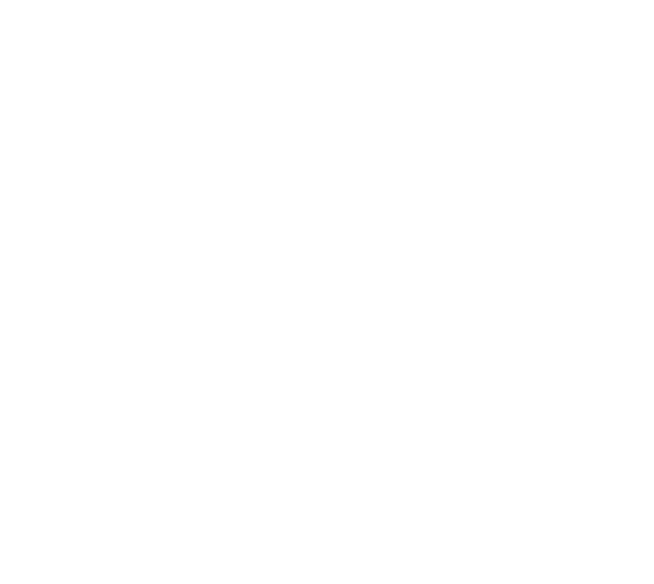
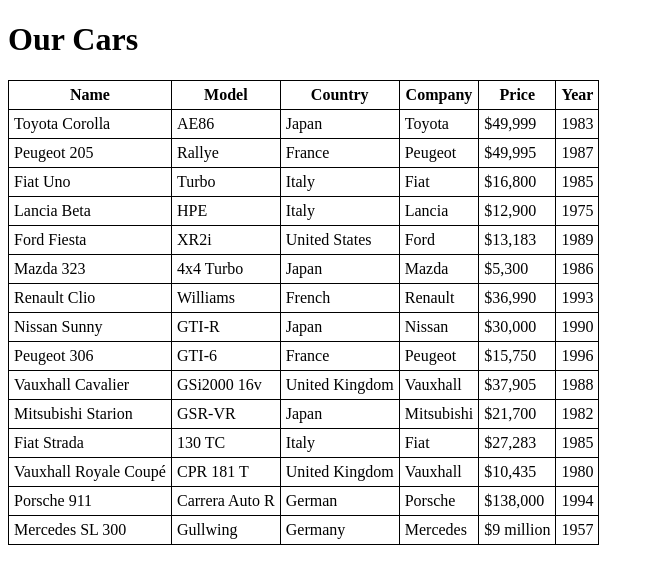
Before and after one commit to benwpsefton/XML, a plain HTML site: page AT2/project/index.html in a window 1280 px wide. Shown: the whole page, without its empty margins (0-654 px from the left). Drawn offline with Linux system fonts and the light colour scheme.

Commit message:
updated AT2

```diff
--- a/AT2/project/css/style.css
+++ b/AT2/project/css/style.css
@@ -0,0 +1,7 @@
+table, th, td {
+    border: 1px solid black;
+    border-collapse: collapse;
+}
+th, td {
+    padding: 5px;
+}
--- a/AT2/project/index.html
+++ b/AT2/project/index.html
@@ -4,8 +4,27 @@
     <meta charset="UTF-8">
     <meta name="viewport" content="width=device-width, initial-scale=1.0">
     <title>Classics</title>
+    <link rel="stylesheet" href="css/style.css">
 </head>
 <body>
+    <h1>Our Cars</h1>
 
+    <table id="carTable">
+        <thead>
+            <tr>
+                <th>Name</th>
+                <th>Model</th>
+                <th>Country</th>
+                <th>Company</th>
+                <th>Price</th>
+                <th>Year</th>
+            </tr>
+        </thead>
+        <tbody id="carTableBody">
+            <!-- XML data will be inserted here -->
+        </tbody>
+    </table>
 </body>
+
+<script src="resources/main2.js"></script>
 </html>
--- a/AT2/project/index.xml
+++ b/AT2/project/resources/classics.xml
@@ -1,7 +1,5 @@
 <?xml version="1.0" encoding="UTF-8"?>
-
 <classics xmlns:xsi="http://www.w3.org/2001/XMLSchema" xsi:noNamespaceSchemaLocation="resources/classics.xsd">
-
 	<car>
 		<name>Toyota Corolla</name>
 		<model>AE86</model>
@@ -10,7 +8,6 @@
 		<price>$49,999</price>
 		<year>1983</year>
 	</car>
-
 	<car>
 		<name>Peugeot 205</name>
 		<model>Rallye</model>
@@ -19,7 +16,6 @@
 		<price>$49,995</price>
 		<year>1987</year>
 	</car>
-
 	<car>
 		<name>Fiat Uno</name>
 		<model>Turbo</model>
@@ -28,7 +24,6 @@
 		<price>$16,800</price>
 		<year>1985</year>
 	</car>
-
 	<car>
 		<name>Lancia Beta</name>
 		<model>HPE</model>
@@ -37,7 +32,6 @@
 		<price>$12,900</price>
 		<year>1975</year>
 	</car>
-
 	<car>
 		<name>Ford Fiesta</name>
 		<model>XR2i</model>
@@ -46,7 +40,6 @@
 		<price>$13,183</price>
 		<year>1989</year>
 	</car>
-
 	<car>
 		<name>Mazda 323</name>
 		<model>4x4 Turbo</model>
@@ -55,7 +48,6 @@
 		<price>$5,300</price>
 		<year>1986</year>
 	</car>
-
 	<car>
 		<name>Renault Clio</name>
 		<model>Williams</model>
@@ -64,7 +56,6 @@
 		<price>$36,990</price>
 		<year>1993</year>
 	</car>
-
 	<car>
 		<name>Nissan Sunny</name>
 		<model>GTI-R</model>
@@ -73,7 +64,6 @@
 		<price>$30,000</price>
 		<year>1990</year>
 	</car>
-
 	<car>
 		<name>Peugeot 306</name>
 		<model>GTI-6</model>
@@ -82,7 +72,6 @@
 		<price>$15,750</price>
 		<year>1996</year>
 	</car>
-
 	<car>
 		<name>Vauxhall Cavalier</name>
 		<model>GSi2000 16v</model>
@@ -91,7 +80,6 @@
 		<price>$37,905</price>
 		<year>1988</year>
 	</car>
-
 	<car>
 		<name>Mitsubishi Starion</name>
 		<model>GSR-VR</model>
@@ -100,16 +88,14 @@
 		<price>$21,700</price>
 		<year>1982</year>
 	</car>
-
 	<car>
 		<name>Fiat Strada</name>
 		<model>130 TC</model>
 		<country>Italy</country>
 		<company>Fiat</company>
-		<price>$30</price>
-		<year>$27,283</year>
+		<price>$27,283</price>
+		<year>1985</year>
 	</car>
-
 	<car>
 		<name>Vauxhall Royale Coupé</name>
 		<model>CPR 181 T</model>
@@ -118,7 +104,6 @@
 		<price>$10,435</price>
 		<year>1980</year>
 	</car>
-
 	<car>
 		<name>Porsche 911</name>
 		<model>Carrera Auto R</model>
@@ -127,7 +112,6 @@
 		<price>$138,000</price>
 		<year>1994</year>
 	</car>
-
 	<car>
 		<name>Mercedes SL 300</name>
 		<model>Gullwing</model>
@@ -136,5 +120,4 @@
 		<price>$9 million</price>
 		<year>1957</year>
 	</car>
-
 </classics>
--- /dev/null
+++ b/AT2/project/resources/main2.js
@@ -0,0 +1,48 @@
+function loadXMLData() {
+        'use strict';
+        const xhr = new XMLHttpRequest();
+        xhr.open("GET", "resources/classics.xml", true);
+
+        xhr.onreadystatechange = function() {
+            'use strict';
+            if (xhr.readyState === 4 && xhr.status === 200) {
+                const xmlDoc = xhr.responseXML;
+                const cars = xmlDoc.getElementsByTagName("car");
+                const carTableBody = document.getElementById("carTableBody");
+
+                // clears previous content
+                carTableBody.innerHTML = "";
+
+                for (let i = 0; i < cars.length; i++) {
+                    const car = cars[i];
+                    const name = car.getElementsByTagName("name")[0].textContent;
+                    const model = car.getElementsByTagName("model")[0].textContent;
+                    const country = car.getElementsByTagName("country")[0].textContent;
+                    const company = car.getElementsByTagName("company")[0].textContent;
+                    const price = car.getElementsByTagName("price")[0].textContent;
+                    const year = car.getElementsByTagName("year")[0].textContent;
+
+                    const row = carTableBody.insertRow();
+                    const nameCell = row.insertCell();
+                    const modelCell = row.insertCell();
+                    const countryCell = row.insertCell();
+                    const companyCell = row.insertCell();
+                    const priceCell = row.insertCell();
+                    const yearCell = row.insertCell();
+
+                    nameCell.textContent = name;
+                    modelCell.textContent = model;
+                    countryCell.textContent = country;
+                    companyCell.textContent = company;
+                    priceCell.textContent = price;
+                    yearCell.textContent = year;
+                }
+            } else if (xhr.readyState === 4 && xhr.status !== 200) {
+                console.error("error loading XML data:", xhr.statusText);
+            }
+        };
+
+        xhr.send();
+    }
+
+    document.addEventListener("DOMContentLoaded", loadXMLData);
```
Also changed, not shown: 2 other files.
